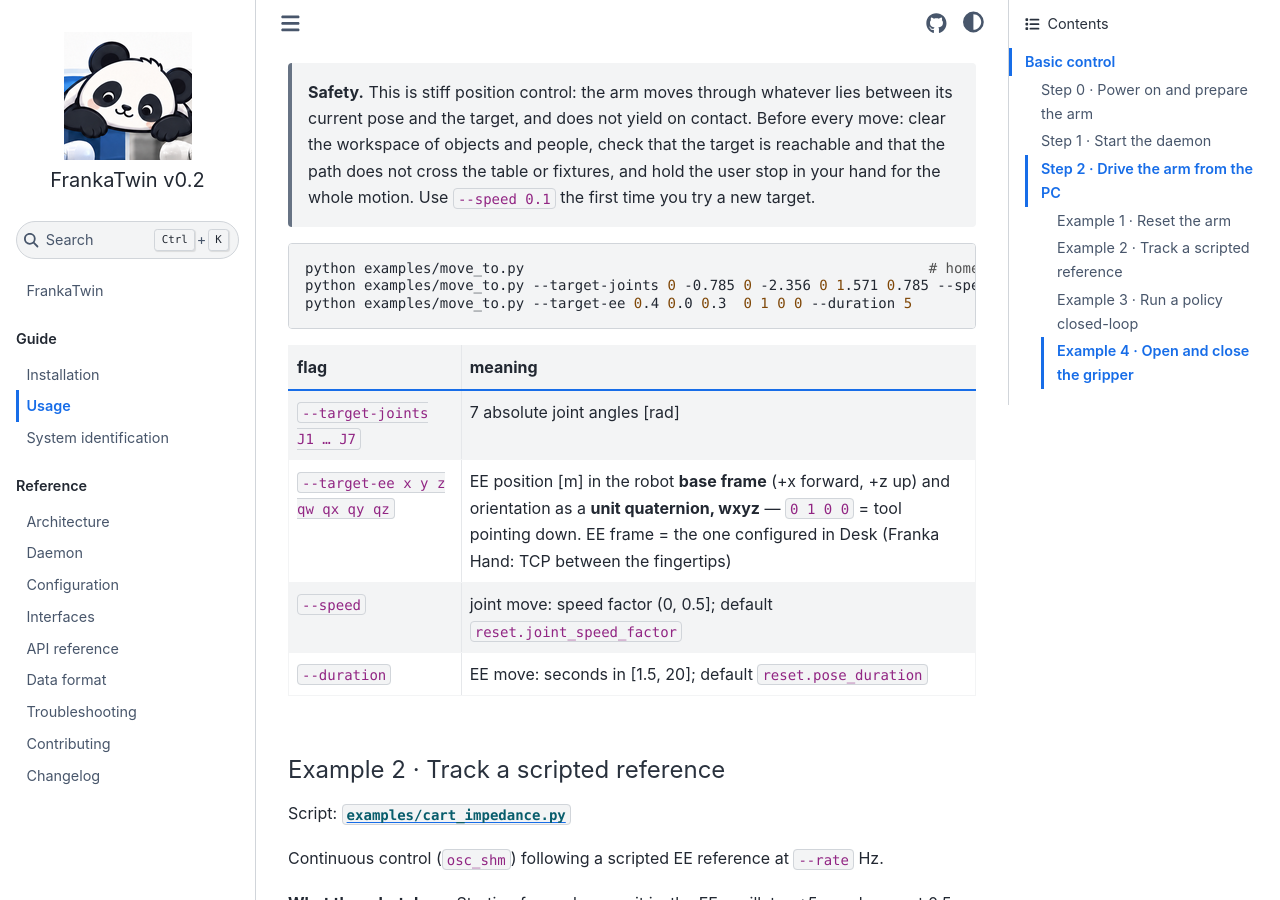
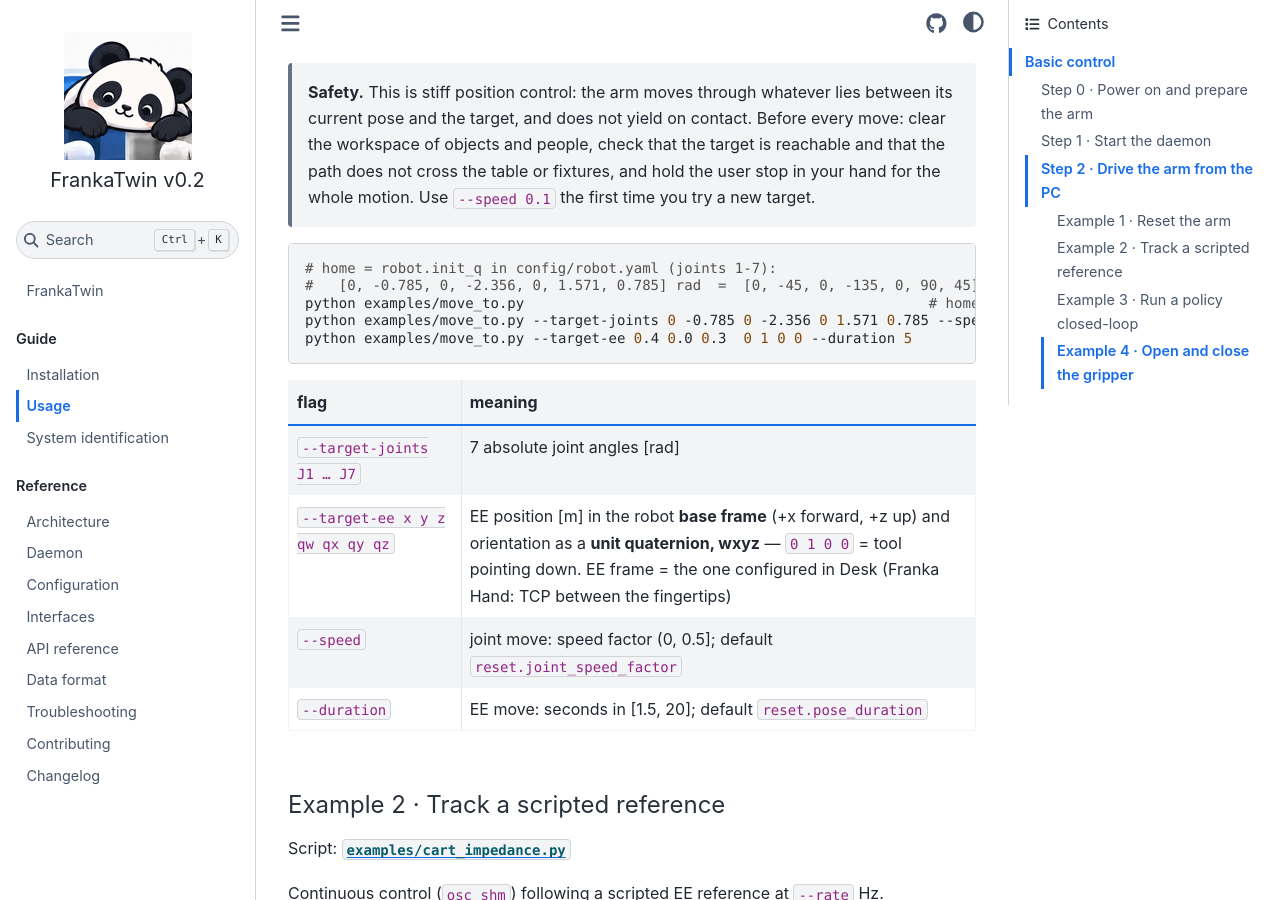
Before and after one commit to tsrobcvai/frankatwin, a Sphinx documentation site: the page built from docs/usage.md, in a window 1280 px wide and 900 px high, scrolled down 1294 px. Built offline with Sphinx 7.4.7 and the Sphinx Book theme 1.1.4, drawn with Linux system fonts in a browser that asks for light colours.

Commit message:
docs(usage): Example 1 shows the home pose values (robot.init_q)
Co-Authored-By: Claude Opus 5 (1M context) <noreply@anthropic.com>

````diff
--- a/docs/usage.md
+++ b/docs/usage.md
@@ -58,6 +58,8 @@ a typical pose. Then `osc_shm` restarts and holds the new pose compliantly.
 > the first time you try a new target.
 
 ```bash
+# home = robot.init_q in config/robot.yaml (joints 1-7):
+#   [0, -0.785, 0, -2.356, 0, 1.571, 0.785] rad  =  [0, -45, 0, -135, 0, 90, 45] deg
 python examples/move_to.py                                                # home = robot.init_q
 python examples/move_to.py --target-joints 0 -0.785 0 -2.356 0 1.571 0.785 --speed 0.2
 python examples/move_to.py --target-ee 0.4 0.0 0.3  0 1 0 0 --duration 5
````
